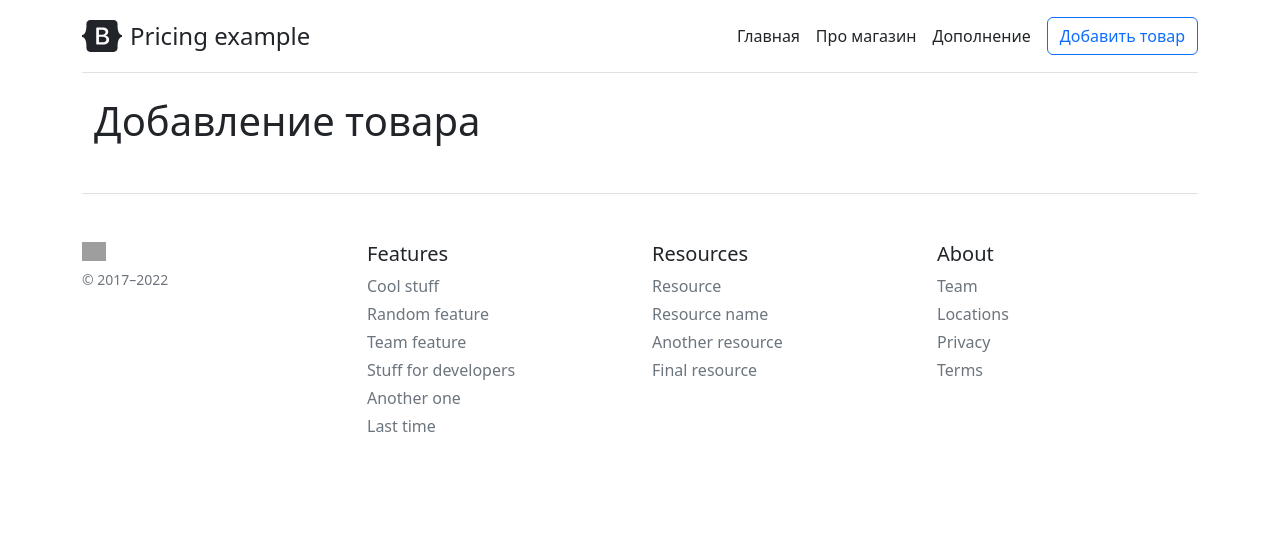
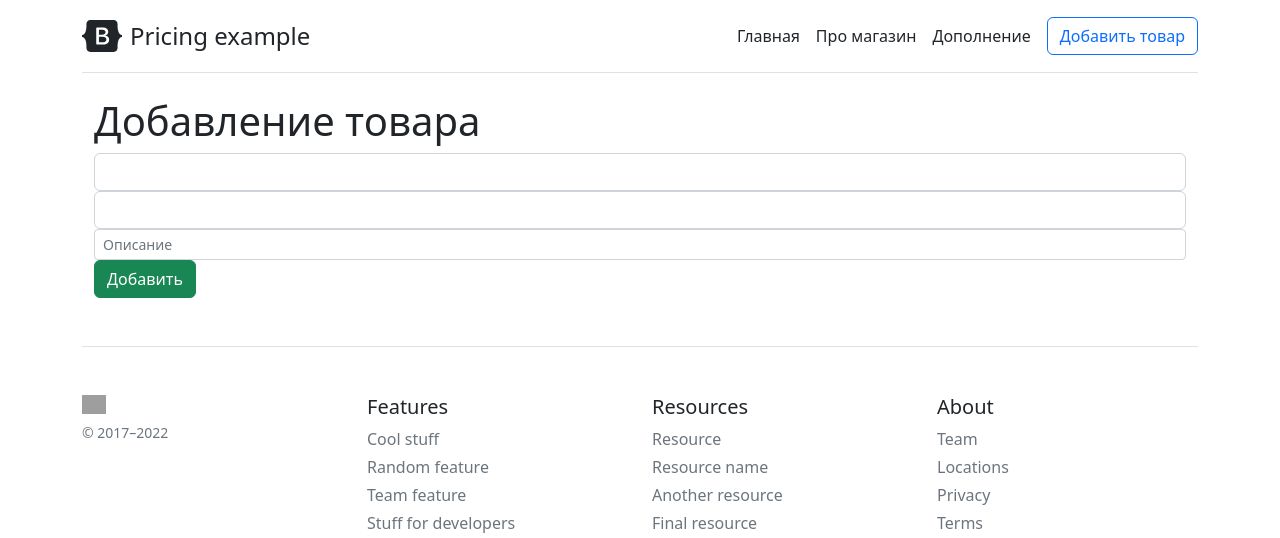
Before and after one commit to Vika280995/FLASK2, a Flask app: page /create in a window 1280 px wide. Shown: the top 538 px of the page. Run offline with Flask 2, Linux system fonts and the light colour scheme; grey boxes are pictures that could not be loaded.

Commit message:
5.Добавила классы от Bootstrap в файле  create.html

```diff
--- a/templates/create.html
+++ b/templates/create.html
@@ -9,7 +9,10 @@
   <div class="container">
     <h1>Добавление товара</h1>
     <form method="post">
-
+      <input type = "text" class ="form-control" name="title" id="title">
+      <input type = "numder" class ="form-control" name="price" id="price">
+      <input type = "text" class ="form-control form-control-sm" placeholder="Описание" name="description" id="description">
+      <button  class ="btn btn-success"  type="submit">Добавить</button>
     </form>
   </div>
 {% endblock %}
```
